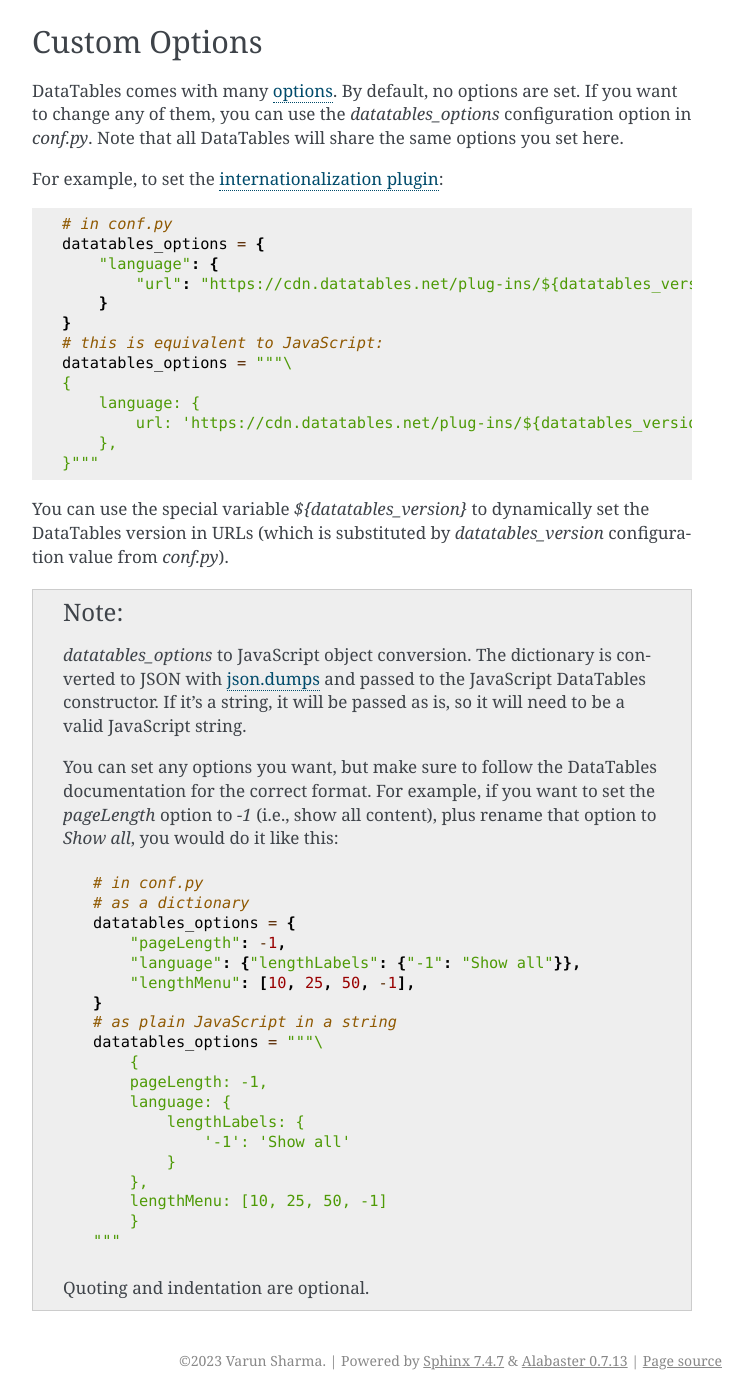
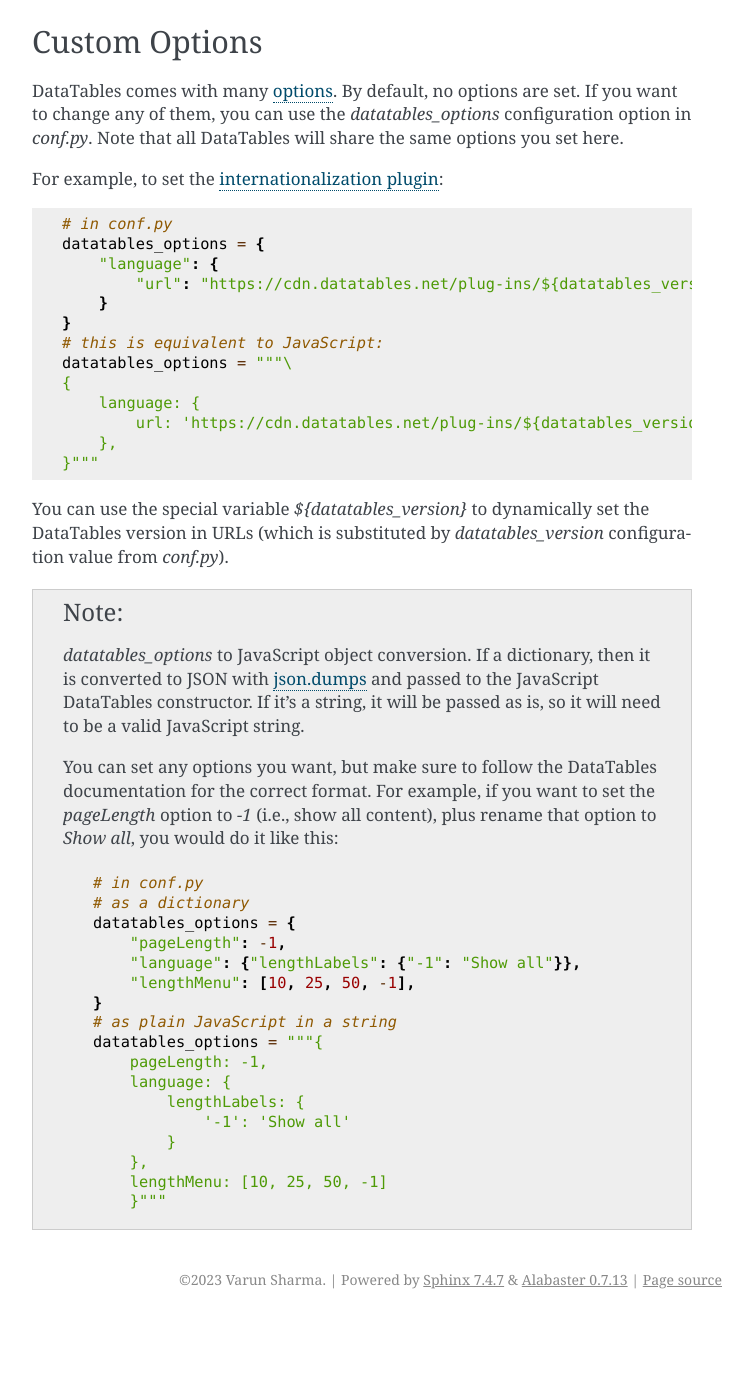
Before and after one commit to sharm294/sphinx-datatables, a Sphinx documentation site: the page built from docs/index.rst, in a window 1280 px wide and 1400 px high, scrolled down 2814 px. Shown: the whole window, without its empty margins (388-1140 px from the left). Built offline with Sphinx 7.4.7, drawn with Linux system fonts in a browser that asks for light colours; after the commit the page ends 4133 px from its top, so only the background shows below that.

Commit message:
Update index.rst

```diff
--- a/docs/index.rst
+++ b/docs/index.rst
@@ -162,7 +162,7 @@ For example, to set the `internationalization plugin <https://datatables.net/plu
 You can use the special variable `${datatables_version}` to dynamically set the DataTables version in URLs (which is substituted by `datatables_version` configuration value from `conf.py`).
 
 .. note:: `datatables_options` to JavaScript object conversion.
-    The dictionary is converted to JSON with `json.dumps <https://docs.python.org/3/library/json.html#json.dumps>`__ and passed to the JavaScript DataTables constructor.
+    If a dictionary, then it is converted to JSON with `json.dumps <https://docs.python.org/3/library/json.html#json.dumps>`__ and passed to the JavaScript DataTables constructor.
     If it's a string, it will be passed as is, so it will need to be a valid JavaScript string.
 
     You can set any options you want, but make sure to follow the DataTables documentation for the correct format.
@@ -178,8 +178,7 @@ You can use the special variable `${datatables_version}` to dynamically set the
             "lengthMenu": [10, 25, 50, -1],
         }
         # as plain JavaScript in a string
-        datatables_options = """\
-            {
+        datatables_options = """{
             pageLength: -1,
             language: {
                 lengthLabels: {
@@ -187,7 +186,4 @@ You can use the special variable `${datatables_version}` to dynamically set the
                 }
             },
             lengthMenu: [10, 25, 50, -1]
-            }
-        """
-
-    Quoting and indentation are optional.
+            }"""
```
